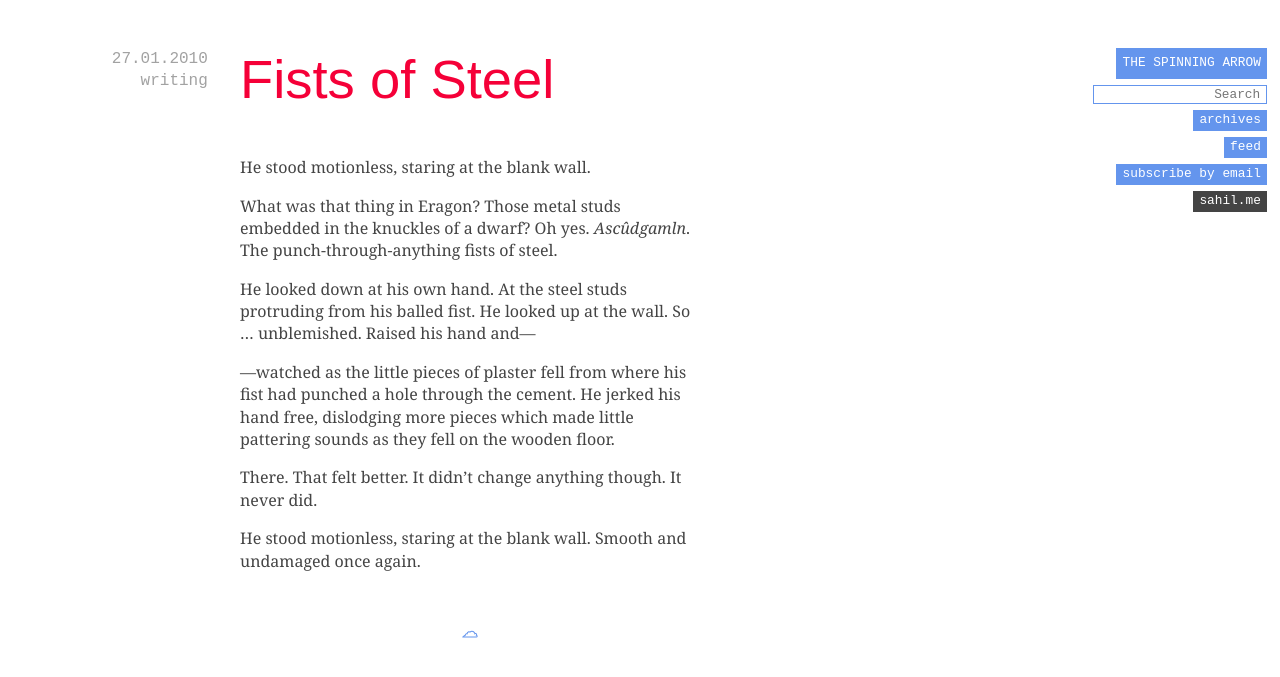
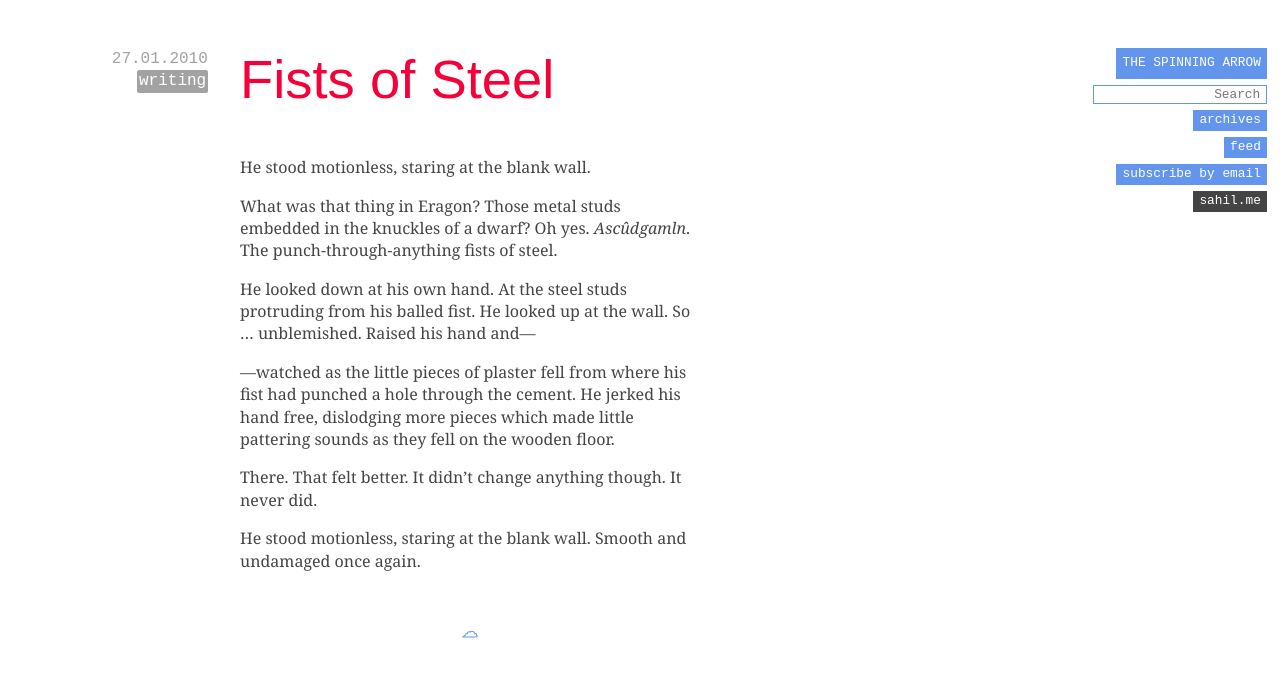
Before and after one commit to spinningarrow/blog.sahil.me, a Jekyll site: the page built from _posts/2010-01-28-fists-of-steel.md, in a window 1280 px wide. Shown: the top 677 px of the page. Built offline with Jekyll 4.4.1, drawn with Linux system fonts in a browser that asks for light colours; some web fonts are replaced; comment, search, counter and statistics services are not loaded.

Commit message:
Style the category name in post meta information

```diff
--- a/_includes/post-partial.html
+++ b/_includes/post-partial.html
@@ -4,7 +4,7 @@
 		<div class="post-meta">
 			<ul>
 				<li><time datetime="{{ include.post.date }}">{{ include.post.date | date: "%e.%m.%Y" }}</time></li>
-				{% if include.post.category %}<li>{{ include.post.category }}</li>{% endif %}
+				{% if include.post.category %}<li class="post-category">{{ include.post.category }}</li>{% endif %}
 			</ul>
 		</div>
 	</header>
--- a/assets/css/main.css
+++ b/assets/css/main.css
@@ -234,6 +234,14 @@ img {
   padding: 0;
 }
 
+.post-meta .post-category {
+  background-color: rgb(162, 162, 162);
+  border-radius: 2px;
+  color: #fff;
+  display: inline-block;
+  padding: 0 0.1em;
+}
+
 /* Code blocks */
 
 .highlight {
```
Also changed, not shown: assets/css/_main.css (+8 -0 lines).
